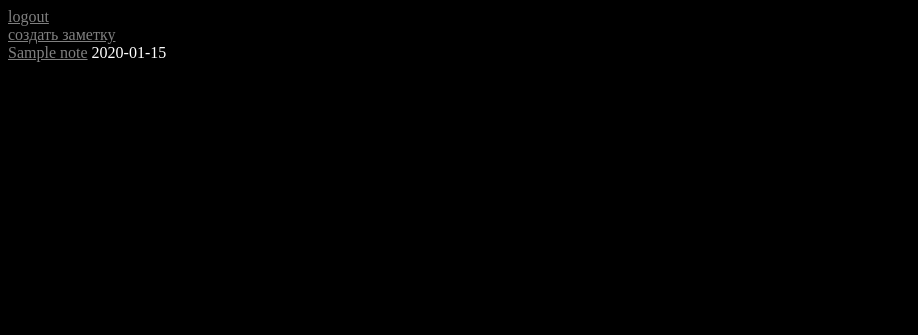
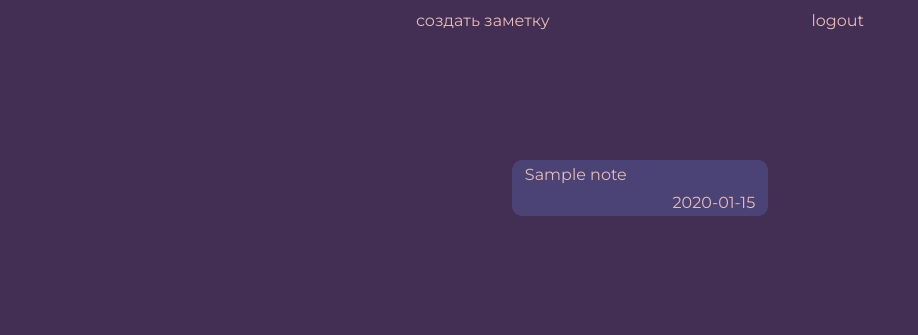
Before and after one commit to BraunKc/Flask-Note, a Flask app: page / in a window 1280 px wide. Shown: the top 335 px of the page, without its empty margins (0-918 px from the left). Run offline with Flask 3, Linux system fonts and the light colour scheme; a user stored in the database is signed in; tables that the repository leaves empty hold one stand-in row (values such as "Sample post"); some libraries are stand-ins or nearby versions.

Commit message:
added bad styles

```diff
--- a/app.py
+++ b/app.py
@@ -1,4 +1,4 @@
-from flask import url_for, render_template, redirect, request
+from flask import render_template, redirect, request, url_for
 from flask_login import login_user, logout_user, login_required, current_user
 from werkzeug.security import check_password_hash
 
@@ -18,7 +18,6 @@ def main_page():
     else:
         notes = []
         is_auth = False
-
     return render_template('all_notes.html', title='ZNote', notes=notes, is_auth=is_auth)
 
 @app.route('/create', methods=['GET', 'POST'])
@@ -127,4 +126,4 @@ def logout():
         return 'Не получилось выйти'
 
 if __name__ == '__main__':
-    app.run(debug=True)
+    app.run()
--- a/static/css/style.css
+++ b/static/css/style.css
@@ -1,8 +1,92 @@
-html {
-    background: black;
-    color: white
+@import url('https://fonts.googleapis.com/css2?family=Montserrat:ital,wght@0,100..900;1,100..900&display=swap');
+
+html, body { width: 100%;
+             margin: 0; padding: 0;
+             font-family: 'Montserrat';}
+
+a {
+    text-decoration: none;
+    color:#E8BCB9;
 }
 
-a {
-    color: gray
+
+body {
+    display: flex;
+    justify-content: center;
+    align-items: center;
+    flex-direction: column;
+
+    background: #432E54;
+    color: #E8BCB9;
 }
+
+nav {
+    display: flex;
+    position: fixed;
+    justify-content: space-between;
+    align-items: center;
+
+    height: 5vh;
+    width: 35%;
+
+    top: 0;
+}
+
+nav * {
+    text-decoration: none;
+    color: #E8BCB9;
+}
+
+#notes {
+    margin-top: 20vh;
+    width: 20%;
+
+    display: flex;
+    flex-direction: column;
+    gap: 15px;
+    margin-bottom: 15vh;
+}
+
+.note {
+    display: flex;
+    flex-direction: column;
+    justify-content: space-around;
+    overflow: hidden;
+
+    height: 7vh;
+
+    border-radius: 10px;
+    background: #4B4376;
+}
+
+.title {
+    outline: none;
+    text-decoration: none;
+    align-self: start;
+
+    margin: 0 5% 0 5%;
+    color: #E8BCB9;
+}
+
+.date {
+    margin-right: 5%;
+    align-self: end;
+}
+
+@media (max-width: 768px) {
+    nav {
+        width: 80vw;
+        padding: 10px;
+        margin: 5px;
+        background: #00000052;
+        border-radius: 20px;
+    }
+
+    #notes {
+        width: 80vw;
+    }
+
+    .note {
+        height: 10vh;
+    }
+}
--- a/static/js/script.js
+++ /dev/null
@@ -1 +0,0 @@
-console.log('JS подключен!')
--- a/templates/all_notes.html
+++ b/templates/all_notes.html
@@ -1,18 +1,19 @@
 {% extends 'base.html' %}
 {% block body%}
         {% if is_auth %}
-            <div>
+            <nav>
+                <a href="{{ url_for('create_note') }}">создать заметку</a>
                 <a href="{{ url_for('logout') }}">logout</a>
-            </div>
-            <a href="{{ url_for('create_note') }}">создать заметку</a>
+            </nav>
             {% if notes|length > 0 %}
-                {% for note in notes %}
-                    <div>
-                        <a href="{{ url_for('note', id=note.id) }}">{{ note.title }}</a>
-                        {{ note.date.date() }}
-                        <a href="/{{ note.id }}"></a>
-                    </div>
-                {% endfor %}
+                <div id="notes">
+                    {% for note in notes %}
+                        <div id="{{ note.id }}" class="note">
+                            <a class="title" href="/{{ note.id }}">{{ note.title }}</a>
+                            <span class="date">{{ note.date.date() }}</span>
+                        </div>
+                    {% endfor %}
+                </div>
             {% endif %}
         {% else %}
             <div>
--- a/templates/base.html
+++ b/templates/base.html
@@ -12,5 +12,6 @@
 {% block body %}
 {% endblock %}
 <script src="{{ url_for('static', filename='js/script.js')}}"></script>
+<script src="https://cdn.jsdelivr.net/npm/socket.io-client@2/dist/socket.io.js"></script>
 </body>
 </html>
--- a/templates/create_note.html
+++ b/templates/create_note.html
@@ -1,8 +1,8 @@
 {% extends 'base.html' %}
 {% block body %}
     <form method="post">
-        <input type="text" name="title">
-        <textarea name="text"></textarea>
+        <label for="title">Title</label><input id="title" type="text" name="title"><br>
+        <label for="text">Text</label><textarea id="text" name="text"></textarea><br>
         <input type="submit" value="Создать">
     </form>
 {% endblock %}
--- a/templates/edit_note.html
+++ b/templates/edit_note.html
@@ -1,8 +1,8 @@
 {% extends 'base.html' %}
 {% block body %}
     <form method="post">
-        <input type="text" name="title" value="{{ note.title }}">
-        <textarea name="text">{{ note.text }}</textarea>
+        <label for="title">Title</label><input id="title" type="text" name="title" value="{{ note.title }}">
+        <label for="text">Text</label><textarea id="text" name="text">{{ note.text }}</textarea>
         <input type="submit" value="Подтвердить изменения">
     </form>
 {% endblock %}
--- a/templates/login.html
+++ b/templates/login.html
@@ -1,8 +1,8 @@
 {% extends 'base.html' %}
 {% block body %}
     <form method="post">
-        <label for="email">Email</label><input id="email" type="email" name="email">
-        <label for="password">Password</label><input id="password" type="password" name="password">
+        <label for="email">Email</label><input id="email" type="email" name="email"><br>
+        <label for="password">Password</label><input id="password" type="password" name="password"><br>
         <input type="submit" value="Войти">
     </form>
 {% endblock %}
--- a/templates/registration.html
+++ b/templates/registration.html
@@ -1,9 +1,9 @@
 {% extends 'base.html' %}
 {% block body %}
     <form method="post">
-        <label for="username">Username</label><input id="username" type="text" name="username">
-        <label for="email">Email</label><input id="email" type="email" name="email">
-        <label for="password">Password</label><input id="password" type="password" name="password">
+        <label for="username">Username</label><input id="username" type="text" name="username"><br>
+        <label for="email">Email</label><input id="email" type="email" name="email"><br>
+        <label for="password">Password</label><input id="password" type="password" name="password"><br>
         <input type="submit" value="Зарегистрироваться">
     </form>
 {% endblock %}
```
Also changed, not shown: config.py (line endings or trailing spaces), instance/DataBase.db (deleted).
